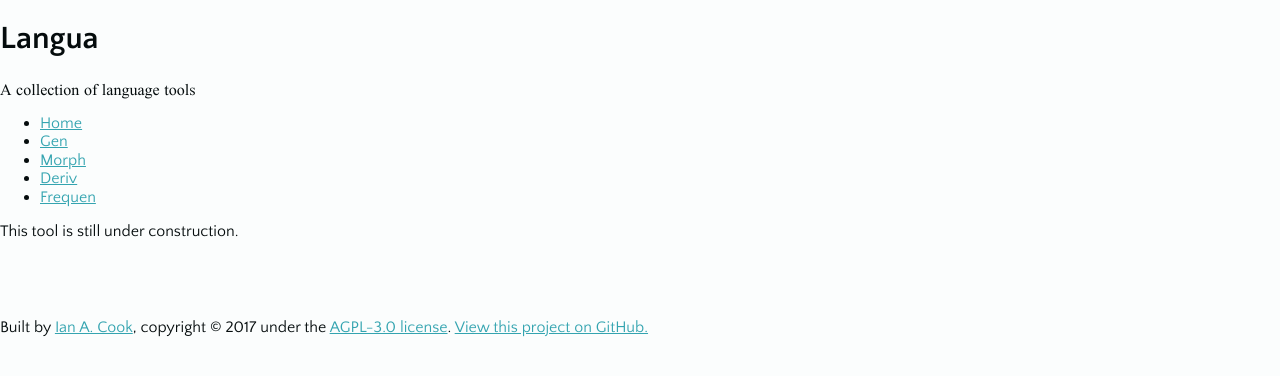
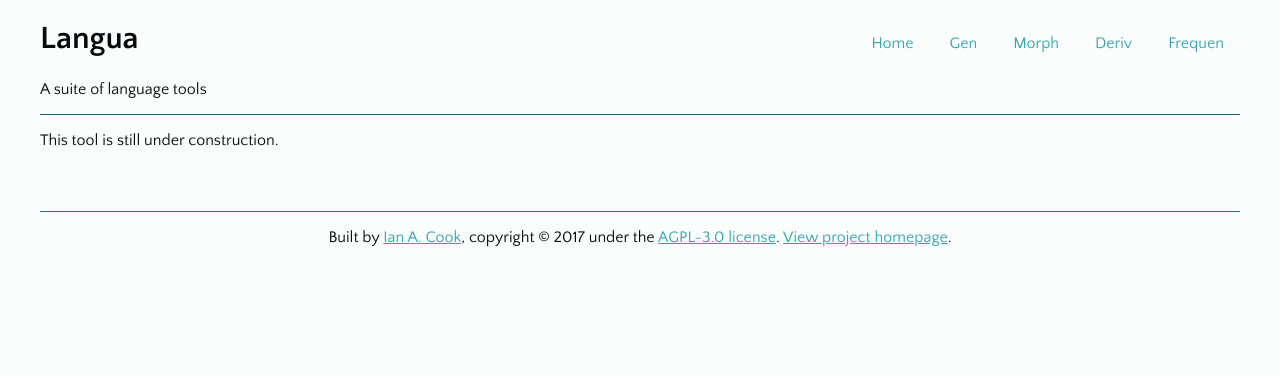
Before and after one commit to Susurrus-LLC/langua, a PHP site: page /gen.php in a window 1280 px wide. Shown: the top 376 px of the page. Run offline with PHP 8.4, Linux system fonts and the light colour scheme; some libraries are stand-ins or nearby versions.

Commit message:
Styling the site

```diff
--- a/components/footer.php
+++ b/components/footer.php
@@ -1,7 +1,9 @@
 		</div>
 	</main>
 	<footer>
-		<p>Built by <a href="https://github.com/nai888" target="_blank" rel="noopener">Ian A. Cook</a>, copyright &copy; 2017 under the <a href="https://choosealicense.com/licenses/agpl-3.0/" target="_blank" rel="noopener">AGPL-3.0 license</a>. <a href="https://github.com/nai888/langua" target="_blank" rel="noopener">View this project on GitHub.</a></p>
+		<div class="content footer">
+			<p class="copyright">Built by <a href="https://github.com/nai888" target="_blank" rel="noopener">Ian A. Cook</a>, copyright &copy; 2017 under the <a href="https://choosealicense.com/licenses/agpl-3.0/" target="_blank" rel="noopener">AGPL-3.0 license</a>. <a href="https://nai888.github.io/langua/" target="_blank" rel="noopener">View project homepage</a>.</p>
+		</div>
 	</footer>
 </body>
 
--- a/components/header.php
+++ b/components/header.php
@@ -25,12 +25,13 @@
 <body>
 
 	<header>
-		<div class="header">
+		<div class="content header">
+			<div class="title-area">
 				<h1 class="site-title">Langua</h1>
-			<p class="site-subtitle">A collection of language tools</p>
+				<p class="site-subtitle">A suite of language tools</p>
 			</div>
-		<nav class="menu">
-			<ul>
+			<nav>
+				<ul class="menu">
 					<li><a href="index" class="menu-item">Home</a></li>
 					<li><a href="gen" class="menu-item">Gen</a></li>
 					<li><a href="morph" class="menu-item">Morph</a></li>
@@ -38,6 +39,7 @@
 					<li><a href="frequen" class="menu-item">Frequen</a></li>
 				</ul>
 			</nav>
+		</div>
 	</header>
 	<main>
-		<div class="app">
+		<div class="content app">
--- a/styles/styles.css
+++ b/styles/styles.css
@@ -2,6 +2,8 @@
   font-family: Doulos;
   src: url(../font/DoulosSIL-R.woff); }
 body {
+  margin: 0;
+  padding: 0;
   font-family: "Quattrocento Sans", Helvetica, Arial, sans-serif;
   font-size: 16px;
   font-size: 100%;
@@ -10,16 +12,62 @@ body {
   background-color: #fbfdfd;
   color: #050c0d; }
 
+.header, .app, .footer {
+  max-width: 1200px;
+  margin-left: auto;
+  margin-right: auto; }
+
+.header {
+  display: -webkit-box;
+  display: -webkit-flex;
+  display: -ms-flexbox;
+  display: flex;
+  -webkit-box-pack: justify;
+  -webkit-justify-content: space-between;
+      -ms-flex-pack: justify;
+          justify-content: space-between;
+  -webkit-box-align: baseline;
+  -webkit-align-items: baseline;
+      -ms-flex-align: baseline;
+          align-items: baseline;
+  border-bottom: 1px solid #236d75; }
+  .header .title-area {
+    -webkit-box-ordinal-group: 1;
+    -webkit-order: 0;
+        -ms-flex-order: 0;
+            order: 0; }
+  .header nav {
+    -webkit-box-ordinal-group: 2;
+    -webkit-order: 1;
+        -ms-flex-order: 1;
+            order: 1;
+    -webkit-box-flex: 1;
+    -webkit-flex-grow: 1;
+        -ms-flex-positive: 1;
+            flex-grow: 1; }
+
 main {
   min-height: 5rem; }
 
-.site-subtitle, .lang {
-  font-family: Doulos, "Palatino Linotype", Palatino, serif; }
+.footer {
+  text-align: center;
+  border-top: 1px solid #236d75; }
 
-a, a:link, a:visited {
+a:link, a:visited {
   color: #34a4b0; }
-
 a:hover, a:active {
   color: #236d75; }
 
+.menu {
+  text-align: right; }
+  .menu li {
+    display: inline-block;
+    margin: 1rem;
+    padding: 0; }
+  .menu a {
+    text-decoration: none; }
+
+.lang {
+  font-family: Doulos, "Palatino Linotype", Palatino, serif; }
+
 /*# sourceMappingURL=styles.css.map */
--- a/styles/styles.min.css
+++ b/styles/styles.min.css
@@ -1 +1 @@
-@font-face{font-family:Doulos;src:url(../font/DoulosSIL-R.woff)}body{font-family:"Quattrocento Sans",Helvetica,Arial,sans-serif;font-size:16px;font-size:100%;font-size:1em;font-size:1rem;background-color:#fbfdfd;color:#050c0d}main{min-height:5rem}.lang,.site-subtitle{font-family:Doulos,"Palatino Linotype",Palatino,serif}a,a:link,a:visited{color:#34a4b0}a:active,a:hover{color:#236d75}
+@font-face{font-family:Doulos;src:url(../font/DoulosSIL-R.woff)}body{margin:0;padding:0;font-family:"Quattrocento Sans",Helvetica,Arial,sans-serif;font-size:16px;font-size:100%;font-size:1em;font-size:1rem;background-color:#fbfdfd;color:#050c0d}.app,.footer,.header{max-width:1200px;margin-left:auto;margin-right:auto}.header{display:-webkit-box;display:-webkit-flex;display:-ms-flexbox;display:flex;-webkit-box-pack:justify;-webkit-justify-content:space-between;-ms-flex-pack:justify;justify-content:space-between;-webkit-box-align:baseline;-webkit-align-items:baseline;-ms-flex-align:baseline;align-items:baseline;border-bottom:1px solid #236d75}.header .title-area{-webkit-box-ordinal-group:1;-webkit-order:0;-ms-flex-order:0;order:0}.header nav{-webkit-box-ordinal-group:2;-webkit-order:1;-ms-flex-order:1;order:1;-webkit-box-flex:1;-webkit-flex-grow:1;-ms-flex-positive:1;flex-grow:1}main{min-height:5rem}.footer{text-align:center;border-top:1px solid #236d75}a:link,a:visited{color:#34a4b0}a:active,a:hover{color:#236d75}.menu{text-align:right}.menu li{display:inline-block;margin:1rem;padding:0}.menu a{text-decoration:none}.lang{font-family:Doulos,"Palatino Linotype",Palatino,serif}
--- a/styles/styles.sass
+++ b/styles/styles.sass
@@ -67,6 +67,8 @@ $black: darken($blu-neutral, 41%)
 // Document styles //
 
 body
+	margin: 0
+	padding: 0
 	font-family: $mainfont
 	font-size: 16px
 	font-size: 100%
@@ -75,13 +77,43 @@ body
 	background-color: $white
 	color: $black
 
+.header, .app, .footer
+	max-width: 1200px
+	margin-left: auto
+	margin-right: auto
+
+.header
+	display: flex
+	justify-content: space-between
+	align-items: baseline
+	border-bottom: 1px solid $blu-dark
+	.title-area
+		order: 0
+	nav
+		order: 1
+		flex-grow: 1
+
 main
 	min-height: 5rem
 
-.site-subtitle, .lang
+.footer
+	text-align: center
+	border-top: 1px solid $blu-dark
+
+a
+	&:link, &:visited
+		color: $blu
+	&:hover, &:active
+		color: $blu-dark
+
+.menu
+	text-align: right
+	li
+		display: inline-block
+		margin: 1rem
+		padding: 0
+	a
+		text-decoration: none
+
+.lang
 	font-family: $langfont
-
-a, a:link, a:visited
-	color: $blu
-a:hover, a:active
-	color: $blu-dark
```
Also changed, not shown: 1 other file. Lines whose indentation alone changed are shown as unchanged.
